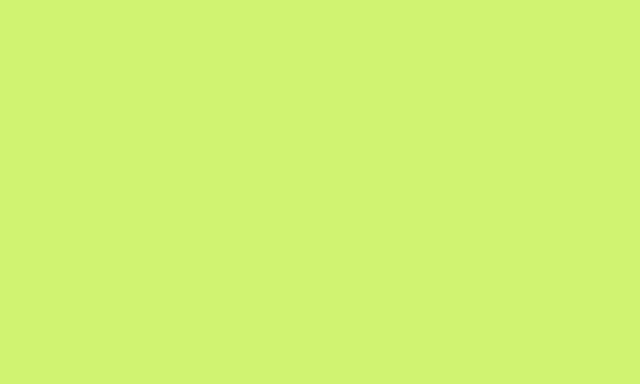
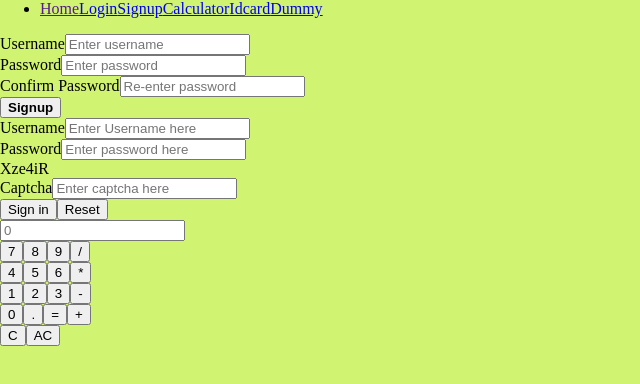
Before and after one commit to AkalyaRajendran/Akalya_First_project, a React (Create React App) app: page / in a window 1280 px wide. Before the commit this address had no page. Shown: the top 384 px of the page, without its empty margins (0-640 px from the left). Built offline with nearby package versions, Linux system fonts and the light colour scheme.

Commit message:
1 file modified

```diff
--- a/src/pages/Navbar.jsx
+++ b/src/pages/Navbar.jsx
@@ -1,5 +1,6 @@
 import React from 'react';
 import '../css/Navbar';
+import { NavLink } from 'react-router-dom';
 
 function Navbar() {
   return (
@@ -8,11 +9,11 @@
         <ul>
           <li>
             <a href="">Home</a>
-            <NavLink to="Login">Login</NavLink>
-            <NavLink to="Signup">Signup</NavLink>
-            <NavLink to="Calculator">Calculator</NavLink>
-            <NavLink to="Idcard">Idcard</NavLink>
-            <NavLink to="Dummy">Dummy</NavLink>
+            <NavLink to="/login">Login</NavLink>
+            <NavLink to="/signup">Signup</NavLink>
+            <NavLink to="/calculator">Calculator</NavLink>
+            <NavLink to="/idcard">Idcard</NavLink>
+            <NavLink to="/dummy">Dummy</NavLink>
           </li>
         </ul>
       </nav>
```
